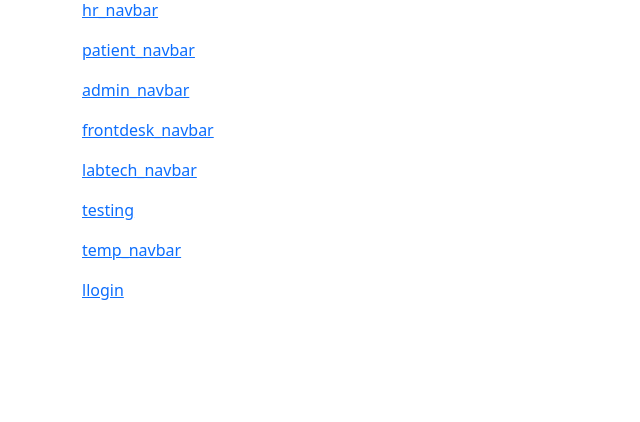
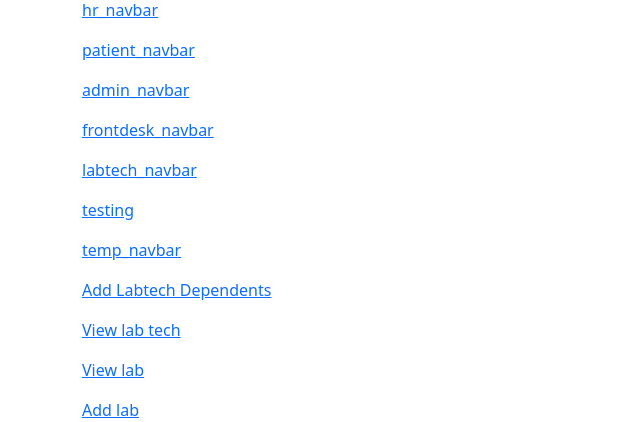
Before and after one commit to mo-gaafar/laboratory-hcis-webapp, a Flask app: template templates/index.html in a window 1280 px wide. Shown: the part 602-1024 px from the top of the page, without its empty margins (0-640 px from the left). Before the commit the page ends 902 px from the top, so only its background shows below. Run offline with Flask 2, Linux system fonts and the light colour scheme; the template is opened without the code that fills it, so the values that code supplies are empty.

Commit message:
Update index.html

```diff
--- a/templates/index.html
+++ b/templates/index.html
@@ -53,7 +53,14 @@
          <p></p>
          <a href="http://127.0.0.1:5000/temp_navbar">temp_navbar</a>
          <p></p>
-         <a href="http://127.0.0.1:5000/llogin">llogin</a>
+         <a href="http://127.0.0.1:5000/Add_labtech_dependents">Add Labtech Dependents</a>
+         <p></p>
+         <a href="http://127.0.0.1:5000/View_lab_tech">View lab tech</a>
+         <p></p>
+         <a href="http://127.0.0.1:5000/View_lab">View lab</a>
+         <p></p>
+         <a href="http://127.0.0.1:5000/Add_lab">Add lab</a>
+
 
 
 
```
